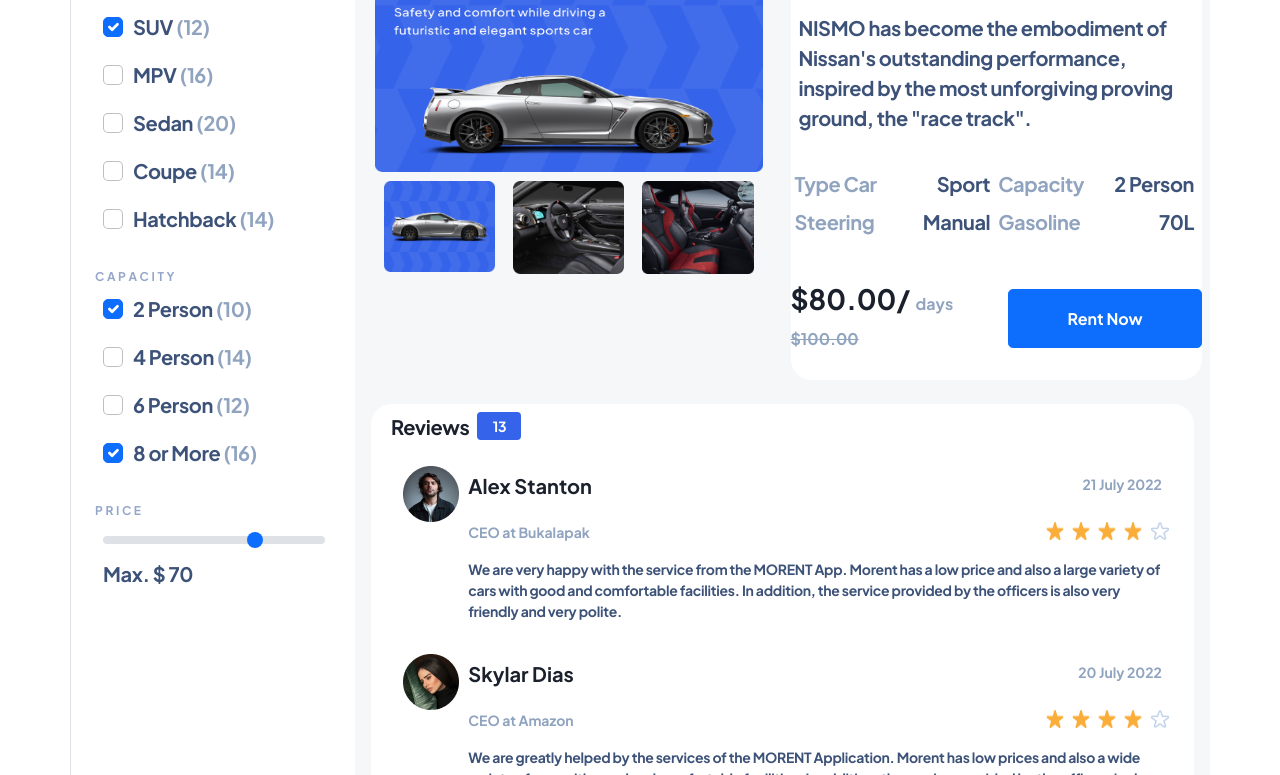
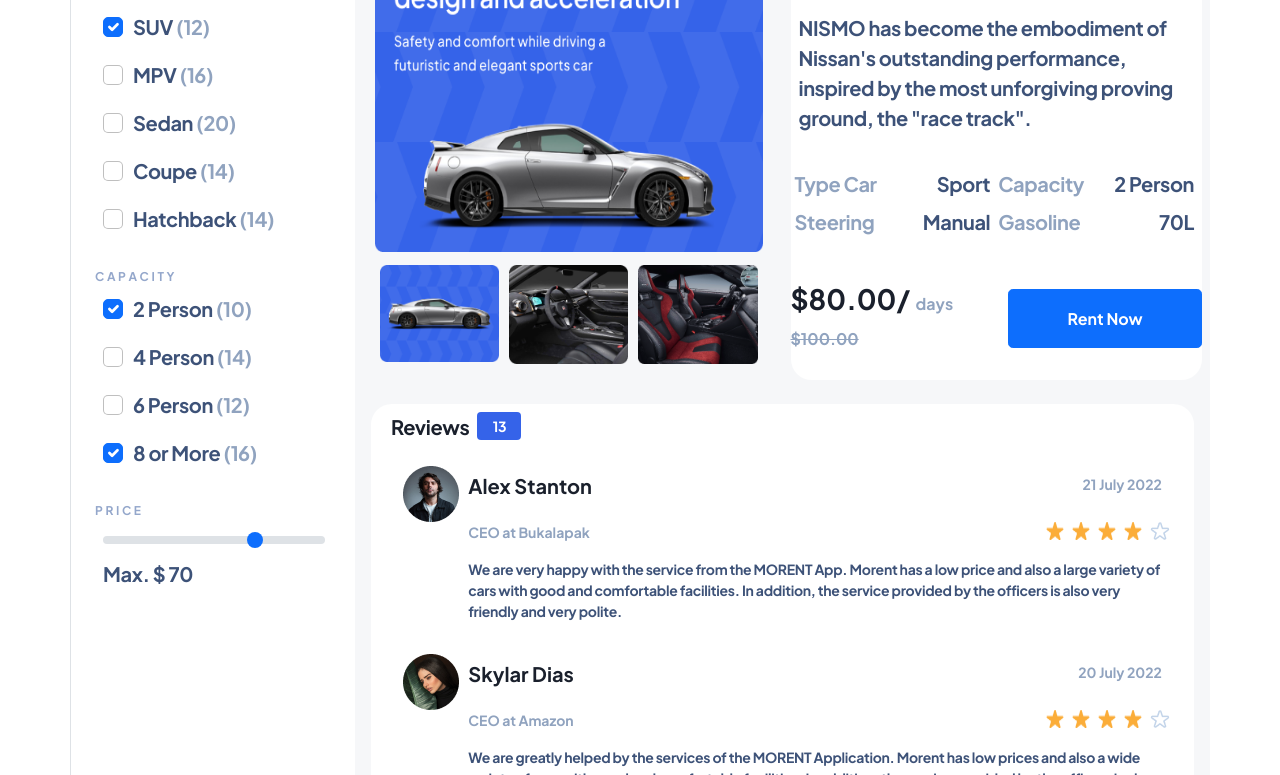
Before and after one commit to anatoliitrehub/car_rent, a website: page index.html in a window 1280 px wide. Shown: the part 178-953 px from the top of the page. Drawn offline with Linux system fonts and the light colour scheme.

Commit message:
upd paddings

```diff
--- a/index.html
+++ b/index.html
@@ -253,17 +253,17 @@
                         <div class="col-lg col-md">
                             <div class="row ">
                                 <div class="col-lg col-md col-sm m-2 rounded-3"><img src="src/img/View_main.png" alt=""
-                                        class="w-100 view-large" height="250">
+                                        class="w-100 view-large" height="330">
                                 </div>
                             </div>
                             <div class="row row-cols-3 mx-2 views-small">
-                                <div class="col-lg col-md col-sm  mx-2 p-0 rounded-3">
+                                <div class="col-lg col-md col-sm  mx-0 p-1 rounded-3">
                                     <img class="btn p-0 w-100 view-small" src="src/img/View_1.png" alt="" />
                                 </div>
-                                <div class="col-lg col-md col-sm  mx-2 p-0 rounded-3">
+                                <div class="col-lg col-md col-sm  mx-0 p-1 rounded-3">
                                     <img class="btn p-0 w-100 view-small" src="src/img/View_2.png" alt="" />
                                 </div>
-                                <div class="col-lg col-md col-sm mx-2 p-0 rounded-3">
+                                <div class="col-lg col-md col-sm mx-0 p-1 rounded-3">
                                     <img class="btn p-0 w-100 view-small" src="src/img/View_3.png" alt="" />
                                 </div>
                             </div>
```
